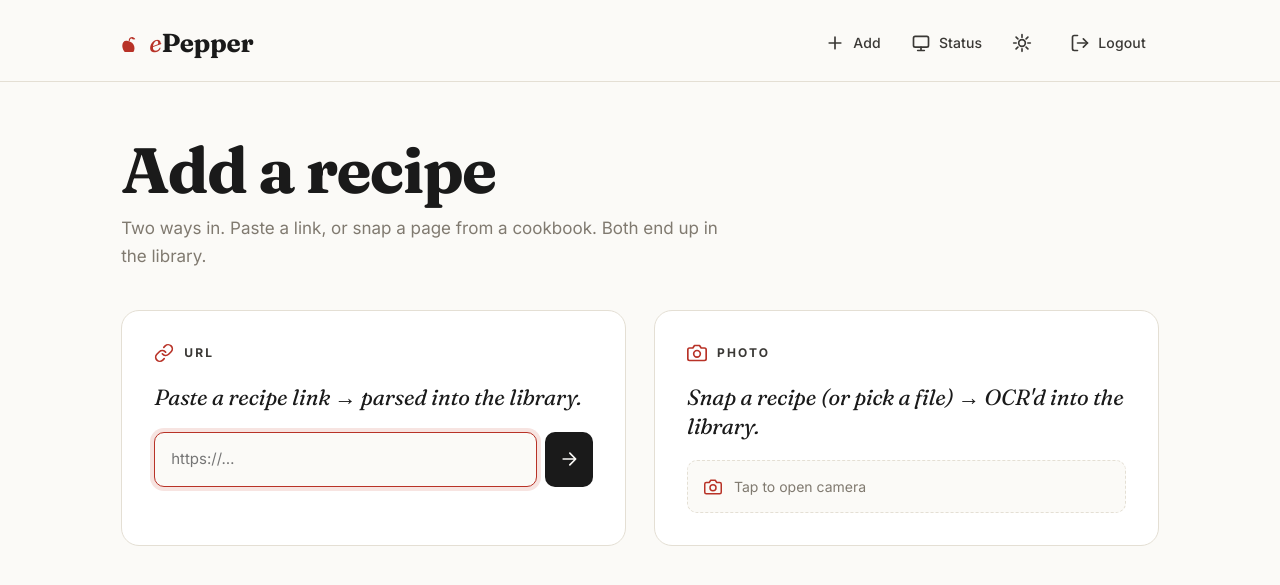
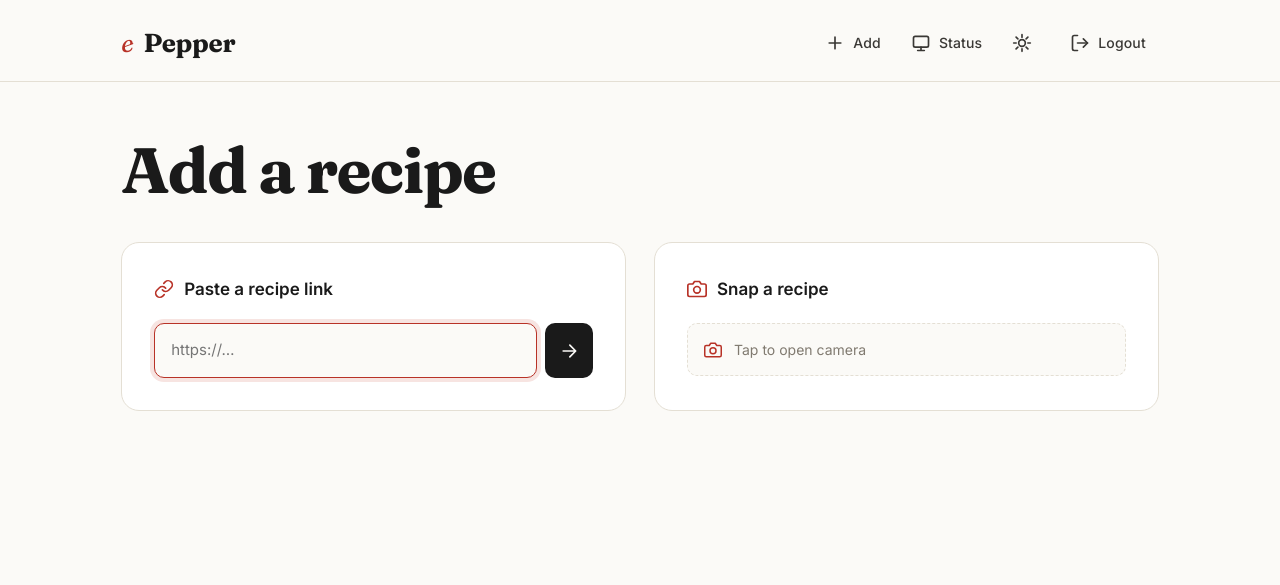
Before and after one commit to sploutchy/ePepper, a FastAPI app: template server/web/templates/add.html in a window 1280 px wide. Shown: the top 585 px of the page. Run offline with FastAPI, Linux system fonts and the light colour scheme; the template is opened without the code that fills it, so the values that code supplies are empty; parts of the project's set-up code (start-up, migrations or seed data) failed here and were passed over.

Commit message:
redesign: round-1 feedback (logo / login / on-air badge / add / status / push)
- Logo. Drop the inline pepper SVG from base.html and login.html so only
  the "ePepper" wordmark (italic paprika "e" + bold "Pepper") shows.
  Favicon swapped from the pepper glyph to a single paprika italic "e"
  so the tab mark matches the wordmark concept.

- Login. Remove the "Your access code is the API_KEY..." hint below the
  sign-in form — the field placeholder is enough.

- Library "on display" badge. Replace the screen-icon-in-paprika-pill
  with a paprika dot + uppercase "ON DISPLAY" label, no border, no
  fill. Pulses gently (respects prefers-reduced-motion). Reads like an
  on-air sign rather than a UI chip. Drops the icon import from
  _card.html.

- Add page. Drop the page subtitle ("Two ways in. Paste a link..."),
  rename the tile h2s to "Paste a recipe link" / "Snap a recipe", and
  remove the .add-help italic-Fraunces tagline list. Restyle
  .add-tile h2 from a small-caps eyebrow to a normal-case 17px Inter
  heading so the wider new label reads as a tile title, not a kicker.
  Dead .add-tile .add-help rules removed from app.css.

- Status. Drop the page subtitle. Make the Tomorrow card's recipe line
  use the same .display-title class as the Display card so the queued
  recipe and the active recipe read with identical Fraunces serif
  weight and color.

- Recipe page. Soften the "Push to display" CTA to match the
  status-page Clear button: --accent-soft fill, --accent ink,
  transparent border that turns paprika on hover. The full-paprika
  fill was too loud against the editorial layout.

All eight templates touched plus a small CSS pass; no application
logic changes. Verified by running the live server against a seeded
DB (incl. fooby_cache for the Tomorrow card) and screenshotting all
12 views × 4 variants — every route returns 200, every variant
renders as intended.

https://claude.ai/code/session_01DCWLrweM6dLs6GEj3xsdj6

```diff
--- a/server/web/static/app.css
+++ b/server/web/static/app.css
@@ -543,32 +562,13 @@ html[data-theme="dark"] .list-select {
   gap: 10px;
   margin: 0;
   font-family: var(--font-body);
-  font-size: 12px;
-  font-weight: 700;
-  letter-spacing: 0.18em;
-  text-transform: uppercase;
-  color: var(--text-dim);
+  font-size: 17px;
+  font-weight: 600;
+  letter-spacing: 0;
+  text-transform: none;
+  color: var(--text);
 }
 .add-tile h2 svg { color: var(--accent); }
-
-.add-tile .add-help {
-  list-style: none;
-  margin: 0;
-  padding: 0;
-  font-size: 15px;
-  line-height: 1.5;
-  color: var(--muted);
-}
-.add-tile .add-help li {
-  font-family: var(--font-display);
-  font-style: italic;
-  font-weight: 400;
-  font-size: 22px;
-  font-variation-settings: "opsz" 36, "SOFT" 50;
-  line-height: 1.3;
-  color: var(--text);
-  letter-spacing: -0.005em;
-}
 
 .file-row {
   display: flex;
--- a/server/web/templates/add.html
+++ b/server/web/templates/add.html
@@ -5,7 +5,6 @@
 {% block content %}
 <div class="page-header">
   <h1>Add a recipe</h1>
-  <p>Two ways in. Paste a link, or snap a page from a cookbook. Both end up in the library.</p>
 </div>
 
 <div id="add-result"></div>
@@ -23,10 +22,7 @@
       hx-swap="innerHTML"
       hx-disabled-elt="find button"
       hx-indicator="this">
-  <h2>{{ icon("link", 20) }} URL</h2>
-  <ul class="add-help muted">
-    <li>Paste a recipe link &rarr; parsed into the library.</li>
-  </ul>
+  <h2>{{ icon("link", 20) }} Paste a recipe link</h2>
 
   <div class="file-row">
     <input type="url" name="url" required
@@ -68,10 +64,7 @@
       hx-encoding="multipart/form-data"
       hx-disabled-elt="find button"
       hx-indicator="this">
-  <h2>{{ icon("camera", 20) }} Photo</h2>
-  <ul class="add-help muted">
-    <li>Snap a recipe (or pick a file) &rarr; OCR'd into the library.</li>
-  </ul>
+  <h2>{{ icon("camera", 20) }} Snap a recipe</h2>
 
   <div class="file-row">
     <label class="file-input" title="Take a photo">
--- a/server/web/templates/base.html
+++ b/server/web/templates/base.html
@@ -39,15 +39,7 @@
     <header class="topbar">
       <div class="topbar-inner">
         <a href="/app/" class="brand">
-          {# Inline so the pepper inherits text color (currentColor) and
-             swaps with the topbar text in dark mode. The favicon at
-             /app/static/pepper.svg stays paprika-fixed for the tab. #}
-          <svg class="pepper" viewBox="0 0 48 48" aria-hidden="true">
-            <path d="M14 18 C 6 18, 2 26, 4 36 C 6 46, 14 54, 22 54 C 30 54, 36 47, 36 38 C 36 30, 32 24, 26 21 C 22 19, 18 17, 14 18 Z" fill="currentColor"/>
-            <path d="M22 18 C 22 12, 26 9, 32 10" fill="none" stroke="currentColor" stroke-width="3" stroke-linecap="round"/>
-            <path d="M28 12 C 32 9, 36 10, 38 14 C 34 15, 30 14, 28 12 Z" fill="currentColor"/>
-          </svg>
-          <span><span class="brand-e">e</span>Pepper</span>
+          <span class="brand-e">e</span>Pepper
         </a>
         {# Inline SVGs (24×24, 2 px stroke, currentColor). Explicit
            width/height attributes belt-and-suspenders the CSS rule —
--- a/server/web/templates/status.html
+++ b/server/web/templates/status.html
@@ -11,7 +11,6 @@
 
 <div class="page-header">
   <h1>Status</h1>
-  <p>What the kitchen device is showing right now, and a few signs of life from the system.</p>
 </div>
 
 {# Auto-refresh every 30s so battery / last-seen / display preview stay
```
Also changed, not shown: other parts of server/web/static/app.css (+32 -11 lines), server/web/templates/_card.html (+3 -5 lines), server/web/templates/_status_body.html (+9 -7 lines), server/web/templates/login.html (+1 -10 lines), server/web/static/pepper.svg.
